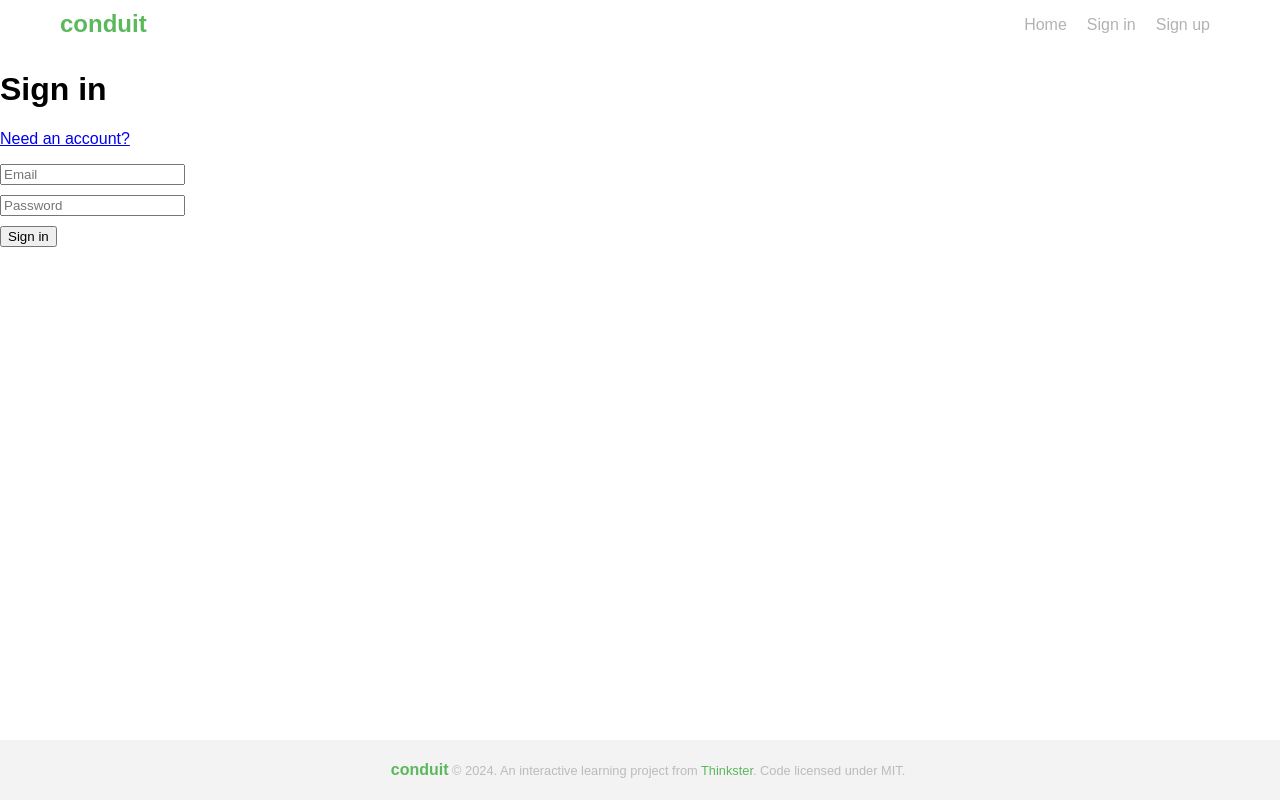
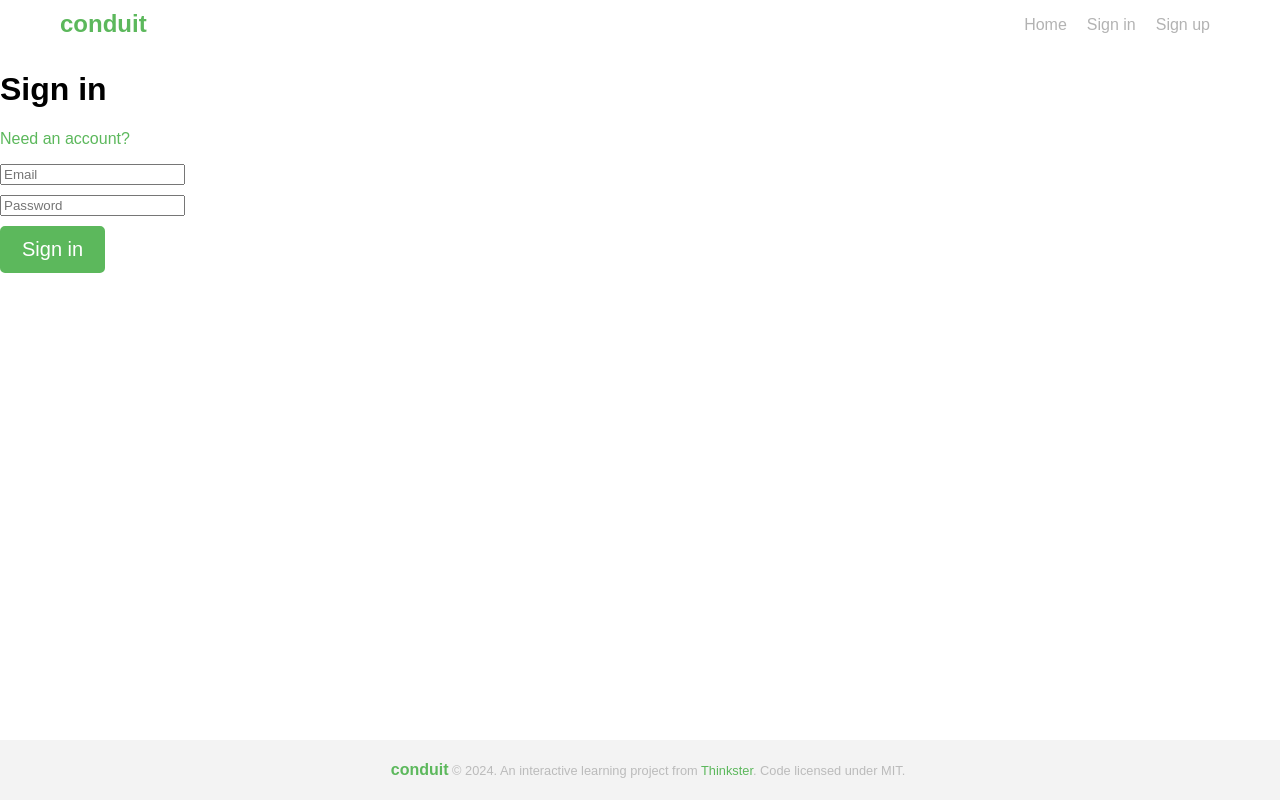
Before and after one commit to Error-4444/mcu-112-web-12131546-final, an Angular app: page /login in a window 1280 px wide. Built offline with nearby package versions, Linux system fonts and the light colour scheme.

Commit message:
超連結與登入按鈕樣式修改

```diff
--- a/src/app/login/login.component.css
+++ b/src/app/login/login.component.css
@@ -3,3 +3,23 @@ input {
   flex-direction: column;
   margin-bottom: 10px;
 }
+
+.text-xs-center a {
+  color: #5cb85c;
+  text-decoration: none;
+}
+
+button {
+  background-color: #5cb85c;
+  color: #fff;
+  border: 2px solid #5cb85c;
+  padding: 10px 20px;
+  border-radius: 5px;
+  cursor: pointer;
+  font-size: 1.25rem;
+}
+
+button:hover {
+  background-color: #388e3c;
+  border-color: #388e3c;
+}
```
